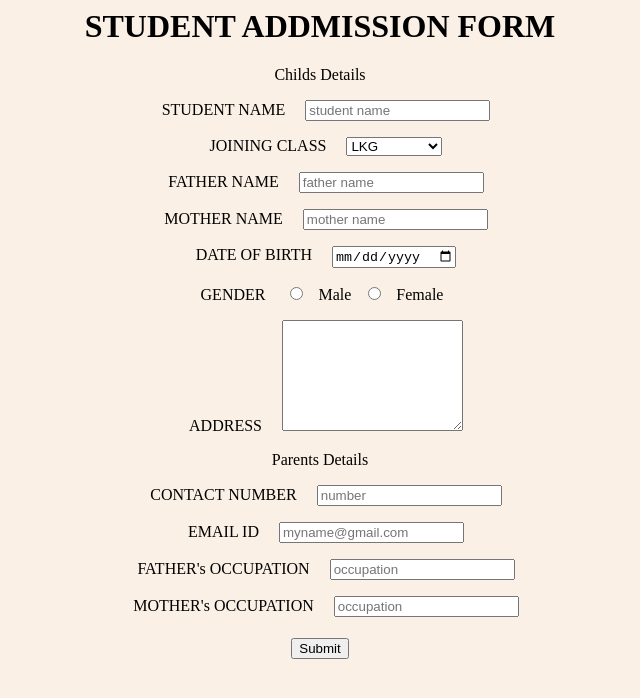
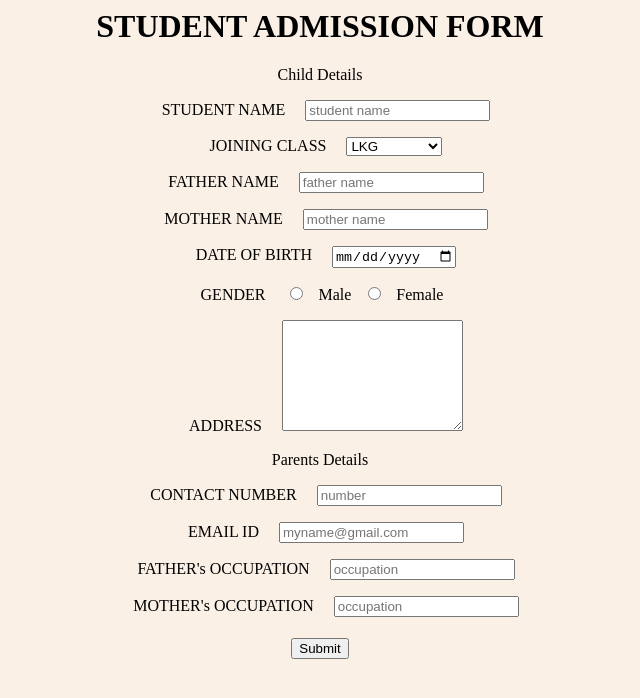
Before and after one commit to ChandrikavijayakrishnaUndavalli/DE-PAUL-SCHOOL, a plain HTML site: page Addmission.html in a window 1280 px wide. Shown: the whole page, without its empty margins (320-960 px from the left). Drawn offline with Linux system fonts and the light colour scheme.

Commit message:
Update Addmission.html

```diff
--- a/Addmission.html
+++ b/Addmission.html
@@ -3,8 +3,8 @@
     </head>
     <body bgcolor="#FAF0E6">
         <center>
-        <h1 align=center>STUDENT ADDMISSION FORM</h1>
-        Childs Details
+        <h1 align=center>STUDENT ADMISSION FORM</h1>
+        Child Details
     </p>
         &nbsp;&nbsp;&nbsp;STUDENT NAME&nbsp;&nbsp;&nbsp;&nbsp;
         <input type="text" placeholder="student name" maxlength="50">
```
